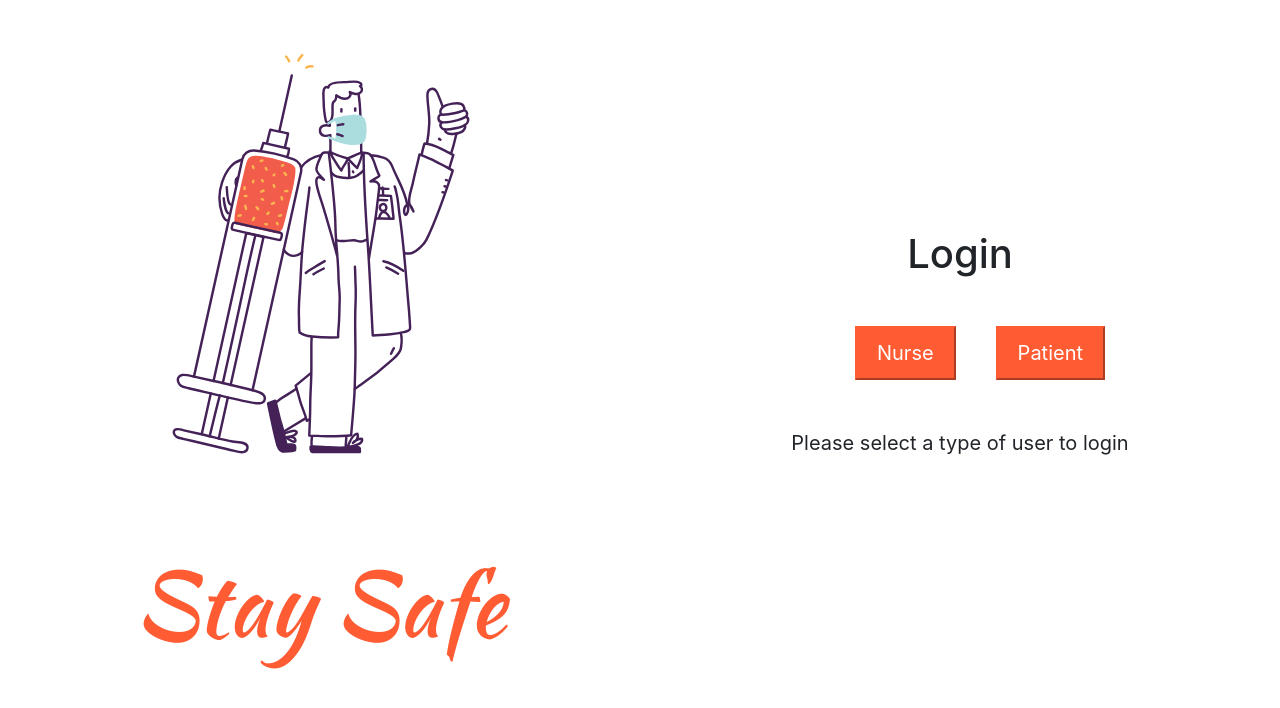
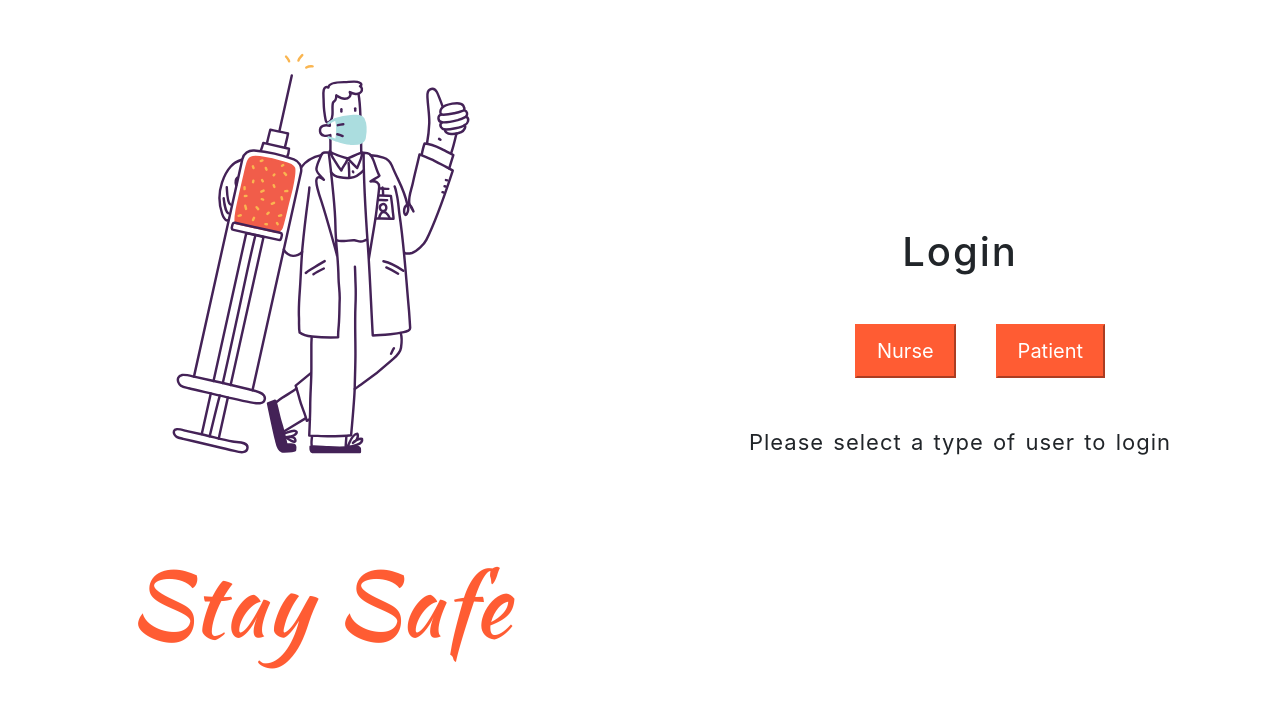
Before and after one commit to analuciachin/stay-safe, a React (Create React App) app in the folder covid-vaccine-app/client/: page / in a window 1280 px wide. Shown: the top 708 px of the page. Built offline with nearby package versions, Linux system fonts and the light colour scheme; no server answers.

Commit message:
add style for error message and change the font style

```diff
--- a/covid-vaccine-app/client/src/components/PatientAppt/PatientAppt.css
+++ b/covid-vaccine-app/client/src/components/PatientAppt/PatientAppt.css
@@ -10,3 +10,14 @@
   margin: auto 50%;
   min-height: 50px;
 }
+
+h1 {
+  word-spacing: 3px;
+  letter-spacing: 2px;
+}
+
+p {
+  font-size: 22px;
+  word-spacing: 2px;
+  letter-spacing: 1px;
+}
--- a/covid-vaccine-app/client/src/components/PatientAppt/PatientAppt.js
+++ b/covid-vaccine-app/client/src/components/PatientAppt/PatientAppt.js
@@ -96,7 +96,6 @@ export default function PatientAppt({ user, nurses, isHighRisk }) {
           <p className="text-center title">Stay Safe</p>
         </Col>
         <Col>
-          <div>
           {appointment && appointment.length > 0 ? (
             <div>
               <h1 className="mt-5 mb-5 text-center">
@@ -144,10 +143,12 @@ export default function PatientAppt({ user, nurses, isHighRisk }) {
                 />
               )}
               {isApptUpdated && (
-                  <h3>Your appointment was updated successfuly!</h3>
+                <h3 className="mt-5 mb-5">
+                  Your appointment was updated successfuly!
+                </h3>
               )}
               {errorBookAppt && (
-                  <h3>
+                <h3 className="mt-5 mb-5 error">
                   Nurse is not available at this date/time. Please change the
                   date/time of your appointment.
                 </h3>
@@ -155,11 +156,11 @@ export default function PatientAppt({ user, nurses, isHighRisk }) {
             </div>
           ) : (
             <div>
-                <h3>
+              <h3 className="mt-5 mb-5">
                 Please book an appointment to get your COVID-19 vaccine.
               </h3>
               {errorBookAppt && (
-                  <h3>
+                <h3 className="mt-3 mb-3 error">
                   Nurse is not available at this date/time. Please change the
                   date/time of your appointment.
                 </h3>
@@ -180,11 +181,12 @@ export default function PatientAppt({ user, nurses, isHighRisk }) {
               />
 
               {isApptBooked && (
-                  <h3>Your appointment was booked successfuly!</h3>
+                <h3 className="mt-3 mb-3">
+                  Your appointment was booked successfuly!
+                </h3>
               )}
             </div>
           )}
-          </div>
         </Col>
       </Row>
     </>
```
Lines whose indentation alone changed are shown as unchanged.
